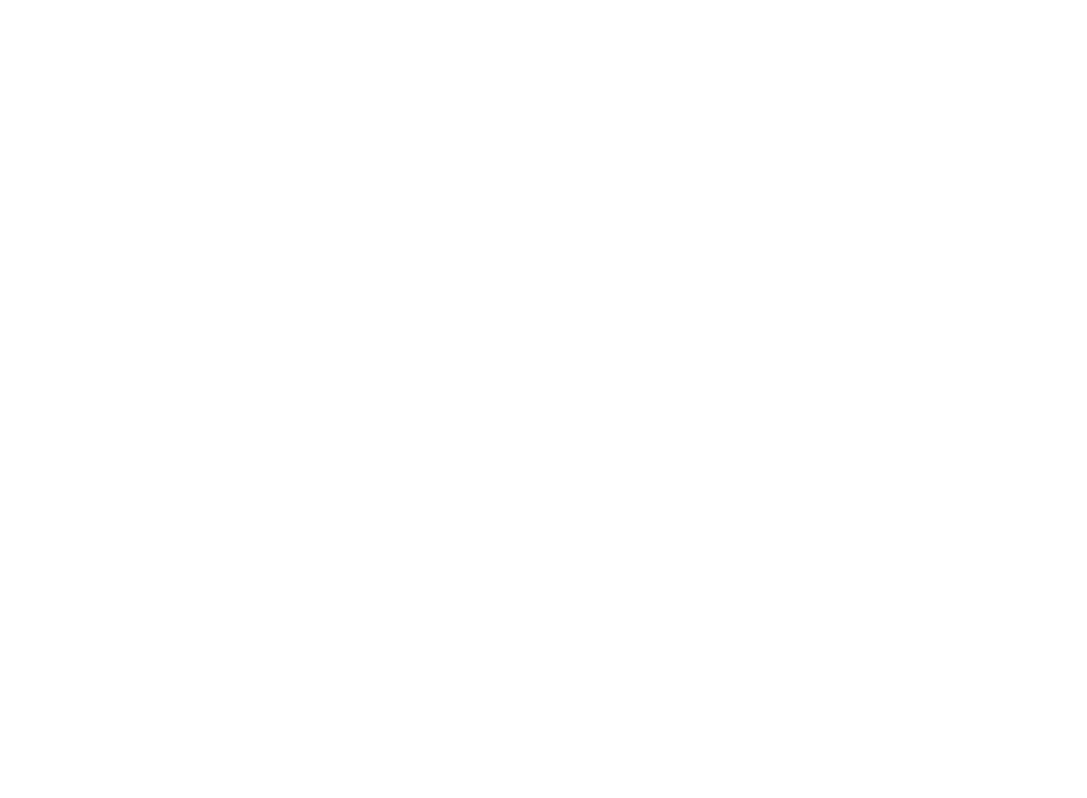
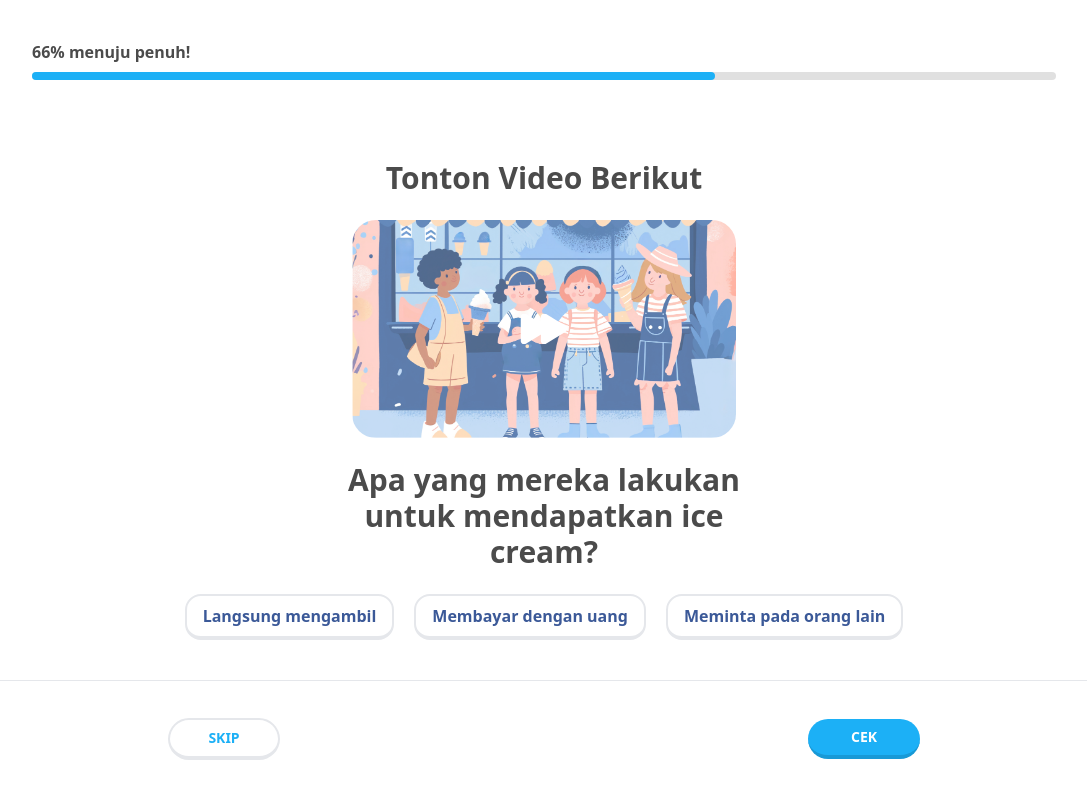
Before and after one commit to rakafebriansy/funance-web, a React (Vite) app: page /quiz/2 in a window 1280 px wide. Before the commit this address had no page. Shown: the whole page, without its empty margins (96-1183 px from the left). Built offline with nearby package versions, Linux system fonts and the light colour scheme.

Commit message:
feat: first and second quiz question

```diff
--- a/src/components/elements/button/PrimaryButton.jsx
+++ b/src/components/elements/button/PrimaryButton.jsx
@@ -1,7 +1,7 @@
 import { useState } from "react";
 import { Link } from "react-router-dom";
 
-const PrimaryButton = ({ btnType = 'button', small, children, outlined = false, link = "#", disabled = false }) => {
+const PrimaryButton = ({ btnType = 'button', small, children, outlined = false, link = "#", disabled = false, onclick = () => {} }) => {
     const [isDisabled, setIsDisabled] = useState(false);
 
 
@@ -13,7 +13,7 @@
         );
     } else {
         return (
-            <button onClick={toggleDisable} className={`flex border-b-4 w-full relative font-semibold mb-1 rounded-full justify-center items-center ${small ? 'p-1 text-sm' : 'p-2 text-sm'} ${disabled || isDisabled ? 'bg-[#E5E5E5] text-lightText border-[#E5E5E5]' : outlined ? 'border-2 bg-white text-primary ' : 'bg-primary text-white border-dark'}`}>
+            <button onClick={onclick} className={`flex border-b-4 w-full relative font-semibold mb-1 rounded-full justify-center items-center ${small ? 'p-1 text-sm' : 'p-2 text-sm'} ${disabled || isDisabled ? 'bg-[#E5E5E5] text-lightText border-[#E5E5E5]' : outlined ? 'border-2 bg-white text-primary ' : 'bg-primary text-white border-dark'}`}>
                 <span>{children}</span>
             </button>
         );
--- /dev/null
+++ b/src/components/elements/card/MoneyCard.jsx
@@ -0,0 +1,12 @@
+const MoneyCard = ({ image, children }) => {
+    return (
+        <div className="w-36 h-44 border-2 shadow-md flex flex-col justify-between items-start gap-4 p-5 rounded-lg hover:bg-light hover:border-[#84D8FF]">
+            <div className="w-full justify-center flex">
+                <img src={image} alt="" className="w-full" />
+            </div>
+            <p className="text-darkText">{children}</p>
+        </div>
+    );
+}
+
+export default MoneyCard;
--- a/src/components/elements/card/TextCard.jsx
+++ b/src/components/elements/card/TextCard.jsx
@@ -1,6 +1,6 @@
 const TextCard = ({ children }) => {
     return (
-        <div className="py-2 font-semibold px-4 border-2 shadow-md text-darker flex flex-col justify-center items-center gap-4 rounded-2xl hover:bg-light hover:border-[#84D8FF]">
+        <div className="py-2 font-semibold px-4 border-2 border-b-4 text-darker flex flex-col justify-center items-center gap-4 rounded-2xl hover:bg-light hover:border-[#84D8FF]">
             <p>{children}</p>
         </div>
     );
--- /dev/null
+++ b/src/components/partials/QuizNavigationPartial.jsx
@@ -0,0 +1,34 @@
+import { useState } from "react";
+import PrimaryButton from "../../components/elements/button/PrimaryButton";
+
+const QuizNavigationPartial = ({ link }) => {
+
+    const [isChecked, setIsChecked] = useState(false);
+
+    return (
+        <div className={`w-full border-t h-[15%] fixed bottom-0 flex justify-around items-center ${isChecked ? 'bg-light' : 'bg-white'}`}>
+            {isChecked ? (
+                <div className="flex gap-5 items-center">
+                    <div className="w-16 h-16 rounded-full bg-white flex justify-center items-center">
+                        <svg className="w-[50%]" viewBox="0 0 40 30" fill="none" xmlns="http://www.w3.org/2000/svg">
+                        <path d="M35 5.5L15.2067 24.3278C14.8136 24.7017 14.194 24.694 13.8103 24.3103L5.5 16" stroke="#1CB0F6" stroke-width="10" stroke-linecap="round"/>
+                        </svg>
+                    </div>
+                    <p className="text-dark font-semibold text-lg">Awal yang bagus!</p>
+                </div>
+            ) : (
+                <div className="w-28">
+                    <PrimaryButton btnType="link" link={link} outlined={true} small={false}>SKIP</PrimaryButton>
+                </div>
+            )}
+            <div className="w-28">
+                {isChecked ? (
+                    <PrimaryButton btnType="link" link={link} small={false}>LANJUT</PrimaryButton>
+                ) : (
+                    <PrimaryButton btnType="button" onclick={() => setIsChecked(true)} small={false}>CEK</PrimaryButton>
+                )}
+            </div>
+        </div>
+    );
+};
+export default QuizNavigationPartial;
--- a/src/pages/intro-question/FirstIntroQuestion.jsx
+++ b/src/pages/intro-question/FirstIntroQuestion.jsx
@@ -17,7 +17,7 @@
     <div className="relative h-screen w-full flex justify-center items-center">
       <div className="absolute top-10 left-1/2 -translate-x-1/2 w-[80%]">
         <div className="flex items-start justify-center gap-2 flex-col">
-          <p className="text-darkText font-semibold">{Math.floor(percentage)}% menuju penuh!</p>
+          <p className={`font-semibold ${percentage == 100 ? 'text-primary' : 'text-darkText'}`}>{Math.floor(percentage)}{percentage == 100 ? '% siap lanjut menjelajah!' : '% menuju penuh!'}</p>
           <ProgressBar percentage={percentage} />
         </div>
       </div>
--- a/src/pages/intro-question/SecondIntroQuestion.jsx
+++ b/src/pages/intro-question/SecondIntroQuestion.jsx
@@ -14,7 +14,7 @@
     <div className="relative h-screen w-full flex justify-center items-center">
       <div className="absolute top-10 left-1/2 -translate-x-1/2 w-[80%]">
         <div className="flex items-start justify-center gap-2 flex-col">
-          <p className="text-darkText font-semibold">{Math.floor(percentage)}% menuju penuh!</p>
+          <p className={`font-semibold ${percentage == 100 ? 'text-primary' : 'text-darkText'}`}>{Math.floor(percentage)}{percentage == 100 ? '% siap lanjut menjelajah!' : '% menuju penuh!'}</p>
           <ProgressBar percentage={percentage} />
         </div>
       </div>
--- a/src/pages/intro-question/ThirdIntroQuestion.jsx
+++ b/src/pages/intro-question/ThirdIntroQuestion.jsx
@@ -9,7 +9,7 @@
     <div className="relative h-screen w-full flex justify-center items-center">
       <div className="absolute top-10 left-1/2 -translate-x-1/2 w-[80%]">
         <div className="flex items-start justify-center gap-2 flex-col">
-          <p className="text-darkText font-semibold">{Math.floor(percentage)}% menuju penuh!</p>
+          <p className={`font-semibold ${percentage == 100 ? 'text-primary' : 'text-darkText'}`}>{Math.floor(percentage)}{percentage == 100 ? '% siap lanjut menjelajah!' : '% menuju penuh!'}</p>
           <ProgressBar percentage={percentage} />
         </div>
       </div>
--- /dev/null
+++ b/src/pages/quiz/FirstQuizQuestion.jsx
@@ -0,0 +1,40 @@
+import ProgressBar from "../../components/elements/bar/ProgressBar";
+import fiveThousandImg from "../../assets/images/5000.png";
+import tenThousandImg from "../../assets/images/10000.jpg";
+import twentyThousandImg from "../../assets/images/20000.jpg";
+import MoneyCard from "../../components/elements/card/MoneyCard";
+import QuizNavigationPartial from "../../components/partials/QuizNavigationPartial";
+
+const FirstQuizQuestionPage = () => {
+  const percentage = 100/3;
+
+  return (
+    <div className="relative h-screen w-full flex justify-center items-center">
+      <QuizNavigationPartial link="/quiz/2" />=
+      <div className="absolute top-10 left-1/2 -translate-x-1/2 w-[80%]">
+        <div className="flex items-start justify-center gap-2 flex-col">
+          <p className={`font-semibold ${percentage == 100 ? 'text-primary' : 'text-darkText'}`}>{Math.floor(percentage)}{percentage == 100 ? '% siap lanjut menjelajah!' : '% menuju penuh!'}</p>
+          <ProgressBar percentage={percentage} />
+        </div>
+      </div>
+      <div className="flex flex-col items-center justify-center gap-12 w-[50%]">
+        <div className="text-3xl font-bold text-darkText">Kamu ingin membeli mainan seharga Rp5.000, uang pas mana yang akan kamu gunakan ? </div>
+        <div className="flex flex-col gap-3">
+          <ul className="flex gap-3">
+            <li>
+              <MoneyCard image={fiveThousandImg}>Rp 5.000</MoneyCard>
+            </li>
+            <li>
+              <MoneyCard image={tenThousandImg}>Rp 10.000</MoneyCard>
+            </li>
+            <li>
+              <MoneyCard image={twentyThousandImg}>Rp 20.000</MoneyCard>
+            </li>
+          </ul>
+        </div>
+      </div>
+    </div>
+  );
+};
+
+export default FirstQuizQuestionPage;
--- /dev/null
+++ b/src/pages/quiz/SecondQuizQuestion.jsx
@@ -0,0 +1,51 @@
+import ProgressBar from "../../components/elements/bar/ProgressBar";
+import QuizNavigationPartial from "../../components/partials/QuizNavigationPartial";
+import summerArtImg from "../../assets/images/summer-art.png";
+import TextCard from "../../components/elements/card/TextCard";
+
+const SecondQuizQuestionPage = () => {
+  const percentage = 100/3 * 2;
+
+  return (
+    <div className="relative h-screen w-full flex justify-center items-center">
+      <QuizNavigationPartial link="/quiz/3" />
+      <div className="absolute top-10 left-1/2 -translate-x-1/2 w-[80%]">
+        <div className="flex justify-center gap-2 flex-col">
+          <p className={`font-semibold ${percentage == 100 ? 'text-primary' : 'text-darkText'}`}>{Math.floor(percentage)}{percentage == 100 ? '% siap lanjut menjelajah!' : '% menuju penuh!'}</p>
+          <ProgressBar percentage={percentage} />
+        </div>
+      </div>
+      <div className="flex flex-col items-center text-center justify-center gap-6 w-[60%]">
+        <div className="text-3xl font-bold text-darkText">Tonton Video Berikut</div>
+        <div className="w-full flex justify-center relative">
+          <img src={summerArtImg} className="w-[50%] rounded-3xl" />
+          <svg className="w-12 absolute top-1/2 -translate-y-1/2 left-1/2 -translate-x-1/2 fill-white" viewBox="0 0 32 20" fill="none" xmlns="http://www.w3.org/2000/svg">
+          <g clip-path="url(#clip0_244_284)">
+          <path fill-rule="evenodd" clip-rule="evenodd" d="M17.0423 7.99912C18.4698 8.87512 18.4698 10.9493 17.0423 11.8252L3.91839 19.8785C2.42288 20.7962 0.5 19.7201 0.5 17.9655V1.85887C0.5 0.104228 2.42288 -0.971872 3.9184 -0.0541619L17.0423 7.99912Z"/>
+          <path fill-rule="evenodd" clip-rule="evenodd" d="M30.4534 7.99912C31.8809 8.87512 31.8809 10.9493 30.4534 11.8252L17.3295 19.8785C15.834 20.7962 13.9111 19.7201 13.9111 17.9655V1.85887C13.9111 0.104228 15.834 -0.971872 17.3295 -0.0541619L30.4534 7.99912Z"/>
+          </g>
+          <defs>
+          <clipPath id="clip0_244_284">
+          <rect width="32" height="20" fill="white"/>
+          </clipPath>
+          </defs>
+          </svg>
+        </div>
+        <div className="text-3xl font-bold text-darkText w-[55%]">Apa yang mereka lakukan untuk mendapatkan ice cream?</div>
+        <ul className="flex gap-5">
+            <li className="cursor-pointer">
+              <TextCard>Langsung mengambil</TextCard>
+            </li>
+            <li className="cursor-pointer">
+              <TextCard>Membayar dengan uang</TextCard>
+            </li>
+            <li className="cursor-pointer">
+              <TextCard>Meminta pada orang lain</TextCard>
+            </li>
+          </ul>
+      </div>
+    </div>
+  );
+};
+
+export default SecondQuizQuestionPage;
--- /dev/null
+++ b/src/pages/quiz/ThirdQuizQuestion.jsx
@@ -0,0 +1,36 @@
+import ProgressBar from "../../components/elements/bar/ProgressBar";
+import QuizNavigationPartial from "../../components/partials/QuizNavigationPartial";
+import summerArtImg from "../../assets/images/summer-art.png";
+import TextCard from "../../components/elements/card/TextCard";
+
+const ThirdQuizQuestionPage = () => {
+  const percentage = 100;
+
+  return (
+    <div className="relative h-screen w-full flex justify-center items-center">
+      <QuizNavigationPartial link="/quiz/3" />
+      <div className="absolute top-10 left-1/2 -translate-x-1/2 w-[80%]">
+        <div className="flex justify-center gap-2 flex-col">
+          <p className={`font-semibold ${percentage == 100 ? 'text-primary' : 'text-darkText'}`}>{Math.floor(percentage)}{percentage == 100 ? '% siap lanjut menjelajah!' : '% menuju penuh!'}</p>
+          <ProgressBar percentage={percentage} />
+        </div>
+      </div>
+      <div className="flex flex-col items-center text-center justify-center gap-6 w-[60%]">
+        <div className="text-3xl font-bold text-darkText">Cocokkan uangmu!</div>
+        <ul className="flex gap-5">
+            <li className="cursor-pointer">
+              <TextCard>Langsung mengambil</TextCard>
+            </li>
+            <li className="cursor-pointer">
+              <TextCard>Membayar dengan uang</TextCard>
+            </li>
+            <li className="cursor-pointer">
+              <TextCard>Meminta pada orang lain</TextCard>
+            </li>
+          </ul>
+      </div>
+    </div>
+  );
+};
+
+export default ThirdQuizQuestionPage;
--- a/src/routes/index.jsx
+++ b/src/routes/index.jsx
@@ -8,23 +8,29 @@
 import CoursePage from "../pages/Course";
 import CourseExamplePage from "../pages/course/Example";
 import ProfilePage from "../pages/Profile";
+import FirstQuizQuestionPage from "../pages/quiz/FirstQuizQuestion";
+import SecondQuizQuestionPage from "../pages/quiz/SecondQuizQuestion";
+import ThirdQuizQuestionPage from "../pages/quiz/ThirdQuizQuestion";
 
 const AppRouter = () => {
   return (
     <BrowserRouter>
       <Routes>
-                <Route path="/" element={<LandingPage/>} />
-                <Route path="/sign-up" element={<SignUpPage/>} />
-                <Route path="/sign-in" element={<SignInPage/>} />
-                <Route path="/intro-question/1" element={<FirstIntroQuestionPage/>} />
-                <Route path="/intro-question/2" element={<SecondIntroQuestionPage/>} />
-                <Route path="/intro-question/3" element={<ThirdIntroQuestionPage/>} />
-                <Route path="/course" element={<CoursePage/>} />
-                <Route path="/course/1" element={<CourseExamplePage/>} />
-                <Route path="/profile" element={<ProfilePage/>} />
+        <Route path="/" element={<LandingPage />} />
+        <Route path="/sign-up" element={<SignUpPage />} />
+        <Route path="/sign-in" element={<SignInPage />} />
+        <Route path="/intro-question/1" element={<FirstIntroQuestionPage />} />
+        <Route path="/intro-question/2" element={<SecondIntroQuestionPage />} />
+        <Route path="/intro-question/3" element={<ThirdIntroQuestionPage />} />
+        <Route path="/course" element={<CoursePage />} />
+        <Route path="/course/1" element={<CourseExamplePage />} />
+        <Route path="/profile" element={<ProfilePage />} />
+        <Route path="/quiz/1" element={<FirstQuizQuestionPage />} />
+        <Route path="/quiz/2" element={<SecondQuizQuestionPage />} />
+        <Route path="/quiz/3" element={<ThirdQuizQuestionPage />} />
       </Routes>
     </BrowserRouter>
   );
-}
+};
 
 export default AppRouter;
```
Lines whose indentation alone changed are shown as unchanged.
